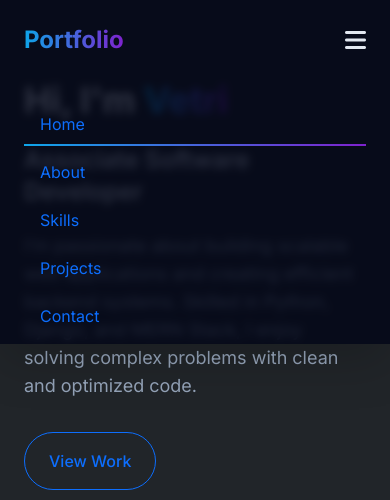
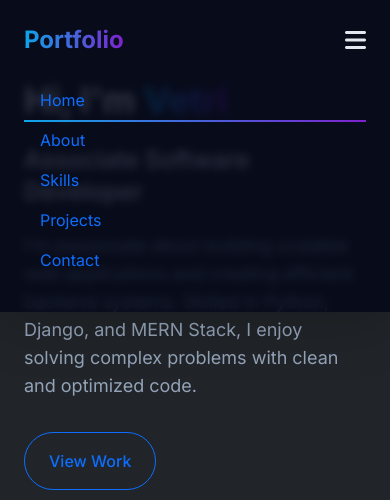
Before and after one commit to vetrimunusamy/Vetri-Portfolio, a plain HTML site: page index.html in a window 390 px wide. Both pictures are taken after a click on the button 355 px from the left and 40 px from the top of the page. Shown: the top 500 px of the page. Drawn offline with nearby package versions, Linux system fonts and the light colour scheme; some packages are replaced by stand-ins of ours; files that its build step writes are made by us from their sources; a script that the page names is missing.

Commit message:
Update index.html

```diff
--- a/index.html
+++ b/index.html
@@ -158,11 +158,18 @@
 <body class="bg-dark text-slate-200">
     <!-- Navigation -->
    <nav class="fixed w-full bg-darker/80 backdrop-blur-sm z-50 shadow-lg">
-        <div class="container mx-auto px-6 py-4 flex justify-between items-center">
+        <div class="container mx-auto px-6 py-4">
+            <div class="flex justify-between items-center">
                 <a href="#" class="text-2xl font-bold gradient-text">Portfolio</a>
-            <button id="menu-toggle" class="md:hidden text-slate-200 hover:text-primary focus:outline-none">
+
+                <!-- Mobile menu button -->
+                <div class="md:hidden">
+                    <button id="menu-toggle" class="text-slate-200 hover:text-primary focus:outline-none">
                         <i class="fas fa-bars text-2xl"></i>
                     </button>
+                </div>
+
+                <!-- Desktop Menu -->
                 <div class="hidden md:flex space-x-8">
                     <a href="#home" class="nav-link active">Home</a>
                     <a href="#about" class="nav-link">About</a>
@@ -171,14 +178,19 @@
                     <a href="#contact" class="nav-link">Contact</a>
                 </div>
             </div>
-        <div id="mobile-menu" class="hidden md:hidden mt-4 pb-2 px-6 flex flex-col space-y-2">
-            <a href="#home" class="nav-link active">Home</a>
-            <a href="#about" class="nav-link">About</a>
-            <a href="#skills" class="nav-link">Skills</a>
-            <a href="#projects" class="nav-link">Projects</a>
-            <a href="#contact" class="nav-link">Contact</a>
+
+            <!-- Mobile Menu -->
+            <div id="mobile-menu" class="hidden md:hidden mt-4 pb-2">
+                <a href="#home" class="block py-2 nav-link active">Home</a>
+                <a href="#about" class="block py-2 nav-link">About</a>
+                <a href="#skills" class="block py-2 nav-link">Skills</a>
+                <a href="#projects" class="block py-2 nav-link">Projects</a>
+                <a href="#contact" class="block py-2 nav-link">Contact</a>
+            </div>
         </div>
     </nav>
+
+
 
     <!-- Hero Section -->
     <section id="home" class="min-h-screen flex items-center pt-20">
```
Lines whose indentation alone changed are shown as unchanged.
